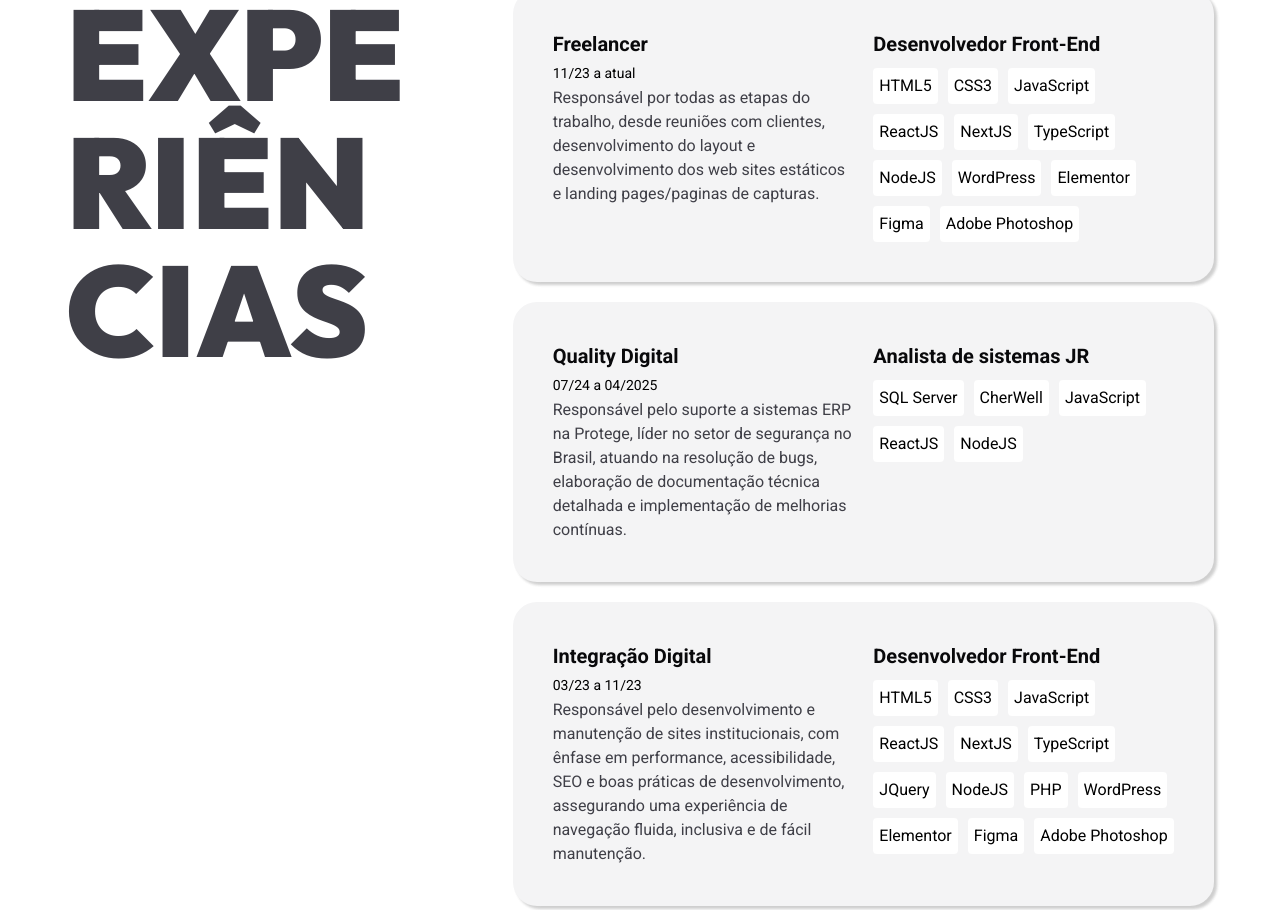
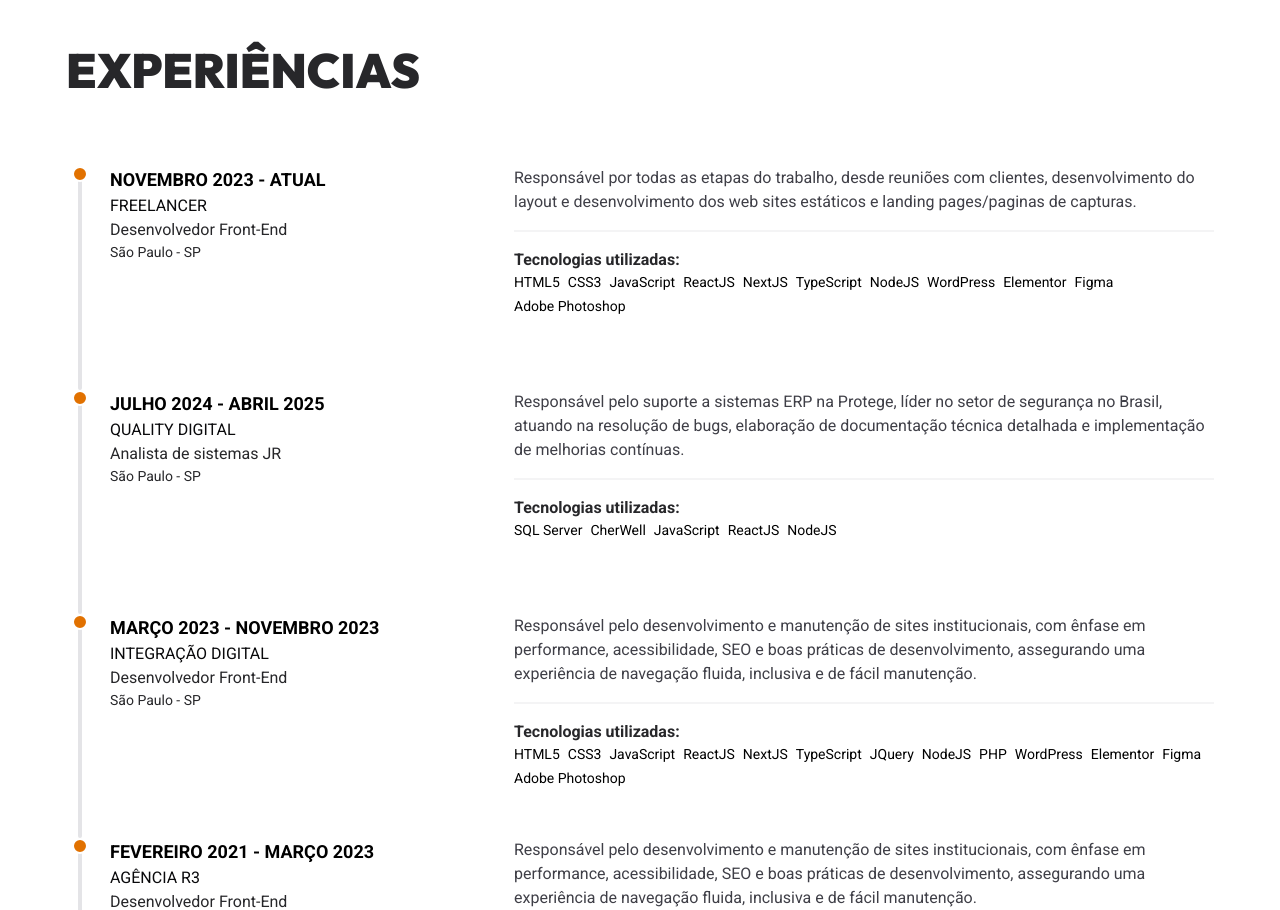
Before and after one commit to GuilhermeJSales/portfolio2.0, a Next.js app: page / in a window 1280 px wide. Shown: the part 738-1648 px from the top of the page. Built offline with nearby package versions, Linux system fonts and the light colour scheme.

Commit message:
styles: update styles for About and Experience section

```diff
--- a/experience-data.ts
+++ b/experience-data.ts
@@ -10,7 +10,7 @@ export type ExperienceProps = {
 export const experiences: ExperienceProps[] = [
   {
     id: 0,
-    data: "11/23 a atual",
+    data: "NOVEMBRO 2023 - ATUAL",
     empresa: "Freelancer",
     cargo: "Desenvolvedor Front-End",
     description:
@@ -31,7 +31,7 @@ export const experiences: ExperienceProps[] = [
   },
   {
     id: 1,
-    data: "07/24 a 04/2025",
+    data: "JULHO 2024 - ABRIL 2025",
     empresa: "Quality Digital",
     cargo: "Analista de sistemas JR",
     description:
@@ -40,7 +40,7 @@ export const experiences: ExperienceProps[] = [
   },
   {
     id: 2,
-    data: "03/23 a 11/23",
+    data: "MARÇO 2023 - NOVEMBRO 2023",
     empresa: "Integração Digital",
     cargo: "Desenvolvedor Front-End",
     description:
@@ -63,7 +63,7 @@ export const experiences: ExperienceProps[] = [
   },
   {
     id: 3,
-    data: "02/21 a 03/23",
+    data: "FEVEREIRO 2021 - MARÇO 2023",
     empresa: "Agência R3",
     cargo: "Desenvolvedor Front-End",
     description:
--- a/src/app/components/about/about.tsx
+++ b/src/app/components/about/about.tsx
@@ -5,11 +5,11 @@ import SocialLinks from "../social-links/social-links";
 export default function About() {
   return (
     <section
-      className="grid grid-cols-1 items-center gap-14 pb-14 lg:grid-cols-[1fr_auto] lg:justify-items-end"
+      className="grid items-center gap-14 pb-14 lg:grid-cols-[minmax(0,_800px)_auto] lg:justify-items-end"
       id="sobre"
     >
       <div>
-        <h1 className="relative mb-2 text-2xl font-bold text-zinc-800 before:absolute before:-bottom-5 before:left-6 before:-z-10 before:h-25 before:w-5 before:rotate-45 before:bg-orange-300 after:absolute after:-bottom-5 after:left-1 after:-z-10 after:h-25 after:w-5 after:rotate-45 after:bg-orange-400 md:text-3xl lg:text-4xl xl:text-5xl">
+        <h1 className="relative mb-2 text-4xl font-bold text-zinc-800 before:absolute before:-bottom-5 before:left-6 before:-z-10 before:h-25 before:w-5 before:rotate-45 before:bg-orange-300 after:absolute after:-bottom-5 after:left-1 after:-z-10 after:h-25 after:w-5 after:rotate-45 after:bg-orange-400 md:text-5xl lg:text-4xl xl:text-5xl">
           Guilherme Jesus Sales
         </h1>
         <h2 className="text-xl font-bold text-zinc-500 md:text-3xl lg:text-2xl xl:text-3xl">
--- a/src/app/components/experience/experience.tsx
+++ b/src/app/components/experience/experience.tsx
@@ -3,16 +3,15 @@ import ExperienceItem from "./experienceItem";
 
 export default function Experience() {
   return (
-    <section className="grid gap-10 pt-14 lg:grid-cols-[1fr_2fr] lg:gap-24">
-      <h2 className="text-6xl leading-none font-extrabold break-all text-zinc-700 uppercase lg:max-w-[4ch] lg:text-[8rem]">
+    <section className="pt-28" id="experiencias">
+      <h2 className="mb-18 text-4xl font-extrabold text-zinc-800 uppercase md:text-5xl lg:text-4xl xl:text-5xl">
         Experiências
       </h2>
-
-      <div>
+      <ul className="flex flex-col pl-6">
         {experiences.map((exp) => (
           <ExperienceItem key={exp.id} {...exp} />
         ))}
-      </div>
+      </ul>
     </section>
   );
 }
--- a/src/app/components/experience/experienceItem.tsx
+++ b/src/app/components/experience/experienceItem.tsx
@@ -8,22 +8,28 @@ export default function ExperienceItem({
   competencias,
 }: ExperienceProps) {
   return (
-    <article className="card-sombra-button mb-5 grid items-start gap-5 rounded-3xl bg-zinc-100 p-10 md:grid-cols-2">
-      <div>
-        <p className="text-xl font-bold text-zinc-950">{empresa}</p>
-        <time className="mb-2.5 text-sm">{data}</time>
-        <p className="text-base text-zinc-700">{description}</p>
+    <li className="relative flex items-start gap-5 after:absolute after:-left-3 after:block after:h-full after:w-1 after:rounded-2xl after:bg-zinc-200 max-lg:flex-col max-lg:pb-8">
+      <div className="after: relative z-40 pl-5 before:absolute before:top-0 before:-left-4.5 before:block before:h-4 before:w-4 before:rounded-full before:border-2 before:border-white before:bg-amber-600 lg:mb-32 lg:w-[500px] xl:w-[600px] 2xl:w-[700px]">
+        <time className="mb-2.5 font-bold uppercase lg:text-lg">{data}</time>
+        <p className="text-base text-zinc-950 uppercase">{empresa}</p>
+        <p className="text-base text-zinc-800">{cargo}</p>
+        <p className="text-sm text-zinc-800">São Paulo - SP</p>
       </div>
-      <div>
-        <p className="mb-2.5 text-xl font-bold text-zinc-950">{cargo}</p>
-        <ul className="flex flex-wrap gap-2.5">
+      <div className="max-lg:pl-6 lg:max-w-[500px] xl:max-w-[700px] 2xl:max-w-[850px]">
+        <p className="mb-4 border-b-2 border-zinc-100 pb-4 text-base text-zinc-700">
+          {description}
+        </p>
+        <p className="text-base font-bold text-zinc-800">
+          Tecnologias utilizadas:
+        </p>
+        <ul className="flex flex-wrap gap-1">
           {competencias.map((comp, i) => (
-            <li key={i} className="rounded-sm bg-white p-1.5 text-base">
+            <li key={i} className="mr-1 text-sm">
               {comp}
             </li>
           ))}
         </ul>
       </div>
-    </article>
+    </li>
   );
 }
--- a/src/app/globals.css
+++ b/src/app/globals.css
@@ -38,6 +38,12 @@ body {
 
 h1, h2,h3{
   font-family: var(--font-display)
+}
+
+@media (max-width: 460px) {
+  h1,h2{
+    font-size: 1.5rem;
+  }
 }
 
 
```
